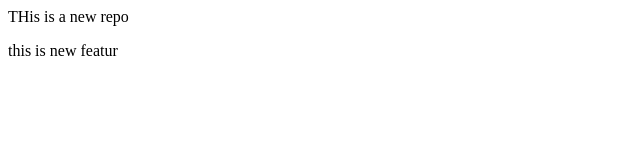
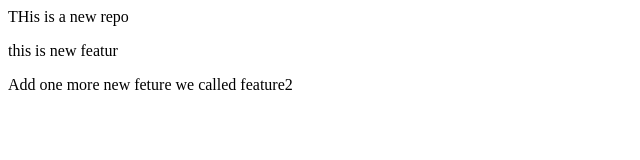
Before and after one commit to mansuri11s11/New-Repo, a plain HTML site: page index.html in a window 1280 px wide. Shown: the whole page, without its empty margins (0-640 px from the left). Drawn offline with Linux system fonts and the light colour scheme.

Commit message:
Add one more advanced feature

```diff
--- a/index.html
+++ b/index.html
@@ -1,2 +1,3 @@
 <P>THis is a new repo </P>
 <p>this is new featur </p>
+<p>Add one more new feture we called feature2</p>
```
